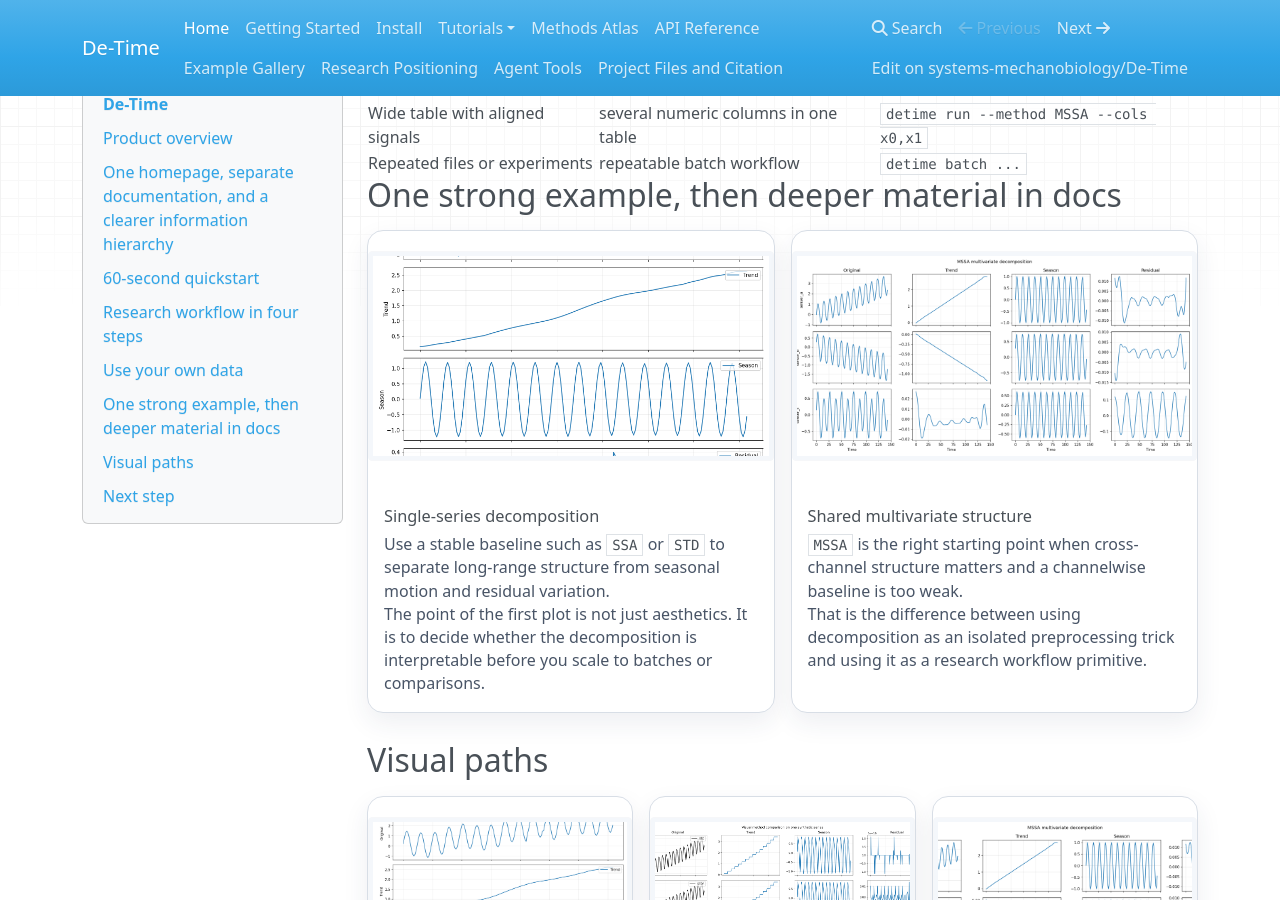
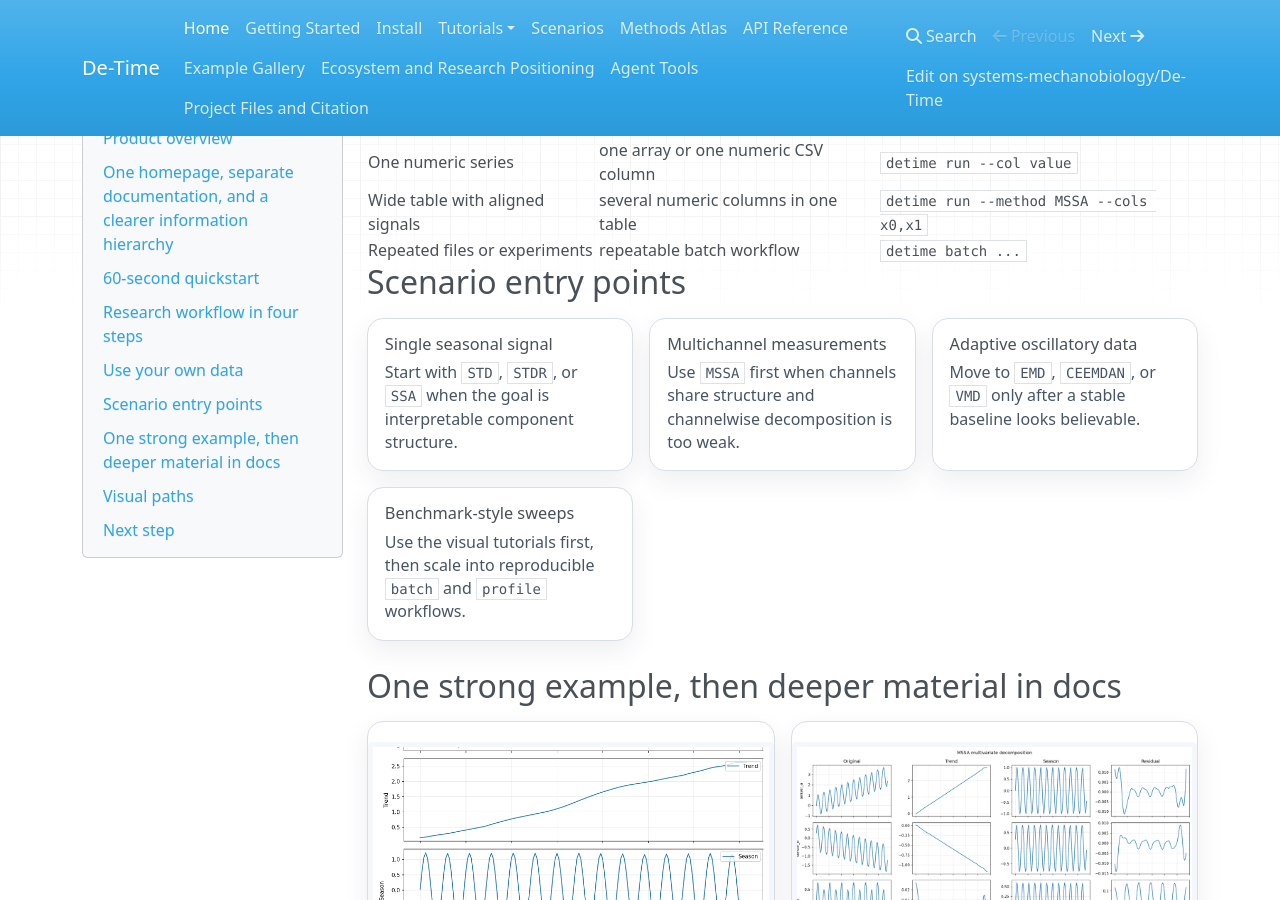
Before and after one commit to systems-mechanobiology/De-Time, an MkDocs documentation site: the page built from docs/index.md, in a window 1280 px wide and 900 px high, scrolled down 2808 px. Built offline with MkDocs 1.6.1, drawn with Linux system fonts in a browser that asks for light colours; nearby versions of some CDN libraries; some of the changed text lies outside the part shown.

Commit message:
Add scenarios and ecosystem entrypoints

```diff
--- a/docs/index.md
+++ b/docs/index.md
@@ -59,8 +59,12 @@ maturity, backend differences, and optional dependencies.
     <p>Browse runnable scripts and the visual reports already generated from them.</p>
   </a>
   <a class="info-card" href="research-positioning/">
-    <h3>Research Positioning</h3>
+    <h3>Ecosystem</h3>
     <p>Understand how De-Time complements statsmodels, PyWavelets, PyEMD, and vmdpy.</p>
+  </a>
+  <a class="info-card" href="scenarios/">
+    <h3>Scenarios</h3>
+    <p>Choose a starting point based on the shape of your data and the kind of workflow you need.</p>
   </a>
   <a class="info-card" href="agent-friendly/">
     <h3>Agent Tools</h3>
@@ -123,6 +127,27 @@ result = decompose(
 | Wide table with aligned signals | several numeric columns in one table | `detime run --method MSSA --cols x0,x1` |
 | Repeated files or experiments | repeatable batch workflow | `detime batch ...` |
 
+## Scenario entry points
+
+<div class="info-grid">
+  <a class="info-card" href="scenarios/">
+    <h3>Single seasonal signal</h3>
+    <p>Start with <code>STD</code>, <code>STDR</code>, or <code>SSA</code> when the goal is interpretable component structure.</p>
+  </a>
+  <a class="info-card" href="scenarios/">
+    <h3>Multichannel measurements</h3>
+    <p>Use <code>MSSA</code> first when channels share structure and channelwise decomposition is too weak.</p>
+  </a>
+  <a class="info-card" href="scenarios/">
+    <h3>Adaptive oscillatory data</h3>
+    <p>Move to <code>EMD</code>, <code>CEEMDAN</code>, or <code>VMD</code> only after a stable baseline looks believable.</p>
+  </a>
+  <a class="info-card" href="scenarios/">
+    <h3>Benchmark-style sweeps</h3>
+    <p>Use the visual tutorials first, then scale into reproducible <code>batch</code> and <code>profile</code> workflows.</p>
+  </a>
+</div>
+
 ## One strong example, then deeper material in docs
 
 <div class="showcase-grid">
@@ -183,5 +208,6 @@ Use the docs like a docs site, not like a landing-page appendix.
 
 - Open [Getting Started](quickstart.md) if you want the first successful run.
 - Open [Tutorials](tutorials/univariate.md) if you want visual workflows.
+- Open [Scenarios](scenarios.md) if you want a domain-style starting point.
 - Open [Methods Atlas](methods.md) if you need to choose a method family carefully.
 - Open [Research Positioning](research-positioning.md) if you are evaluating the software academically.
--- a/mkdocs.yml
+++ b/mkdocs.yml
@@ -23,9 +23,10 @@ nav:
       - Visual Benchmark Heatmaps: tutorials/visual-benchmark.md
       - CLI and Profiling: tutorials/cli-and-profiling.md
       - Profiling Reference: tutorials/profiling.md
+  - Scenarios: scenarios.md
   - Methods Atlas: methods.md
   - API Reference: api.md
   - Example Gallery: examples.md
-  - Research Positioning: research-positioning.md
+  - Ecosystem and Research Positioning: research-positioning.md
   - Agent Tools: agent-friendly.md
   - Project Files and Citation: project-status.md
```
Also changed, not shown: other parts of docs/index.md (+1 -1 lines), README.md (+15 -1 lines), docs/research-positioning.md (+1 -1 lines), docs/scenarios.md (added, +72 -0 lines).
